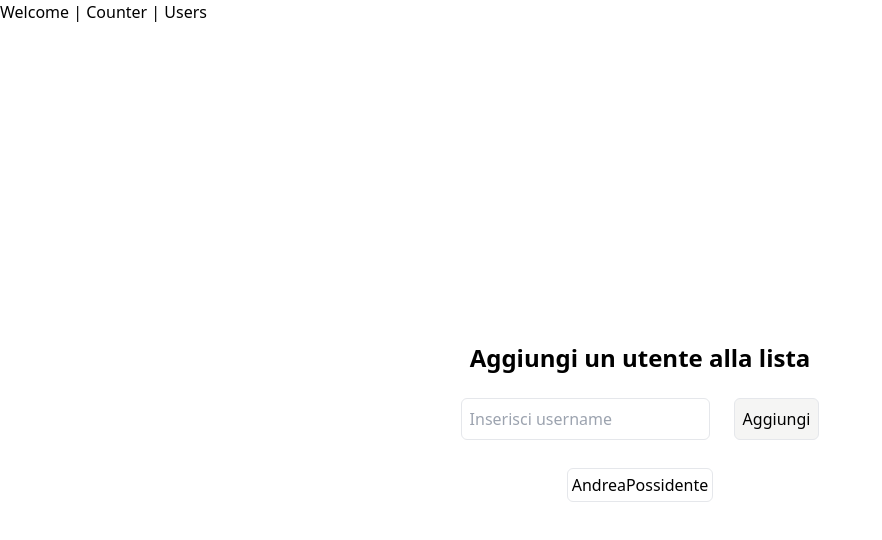
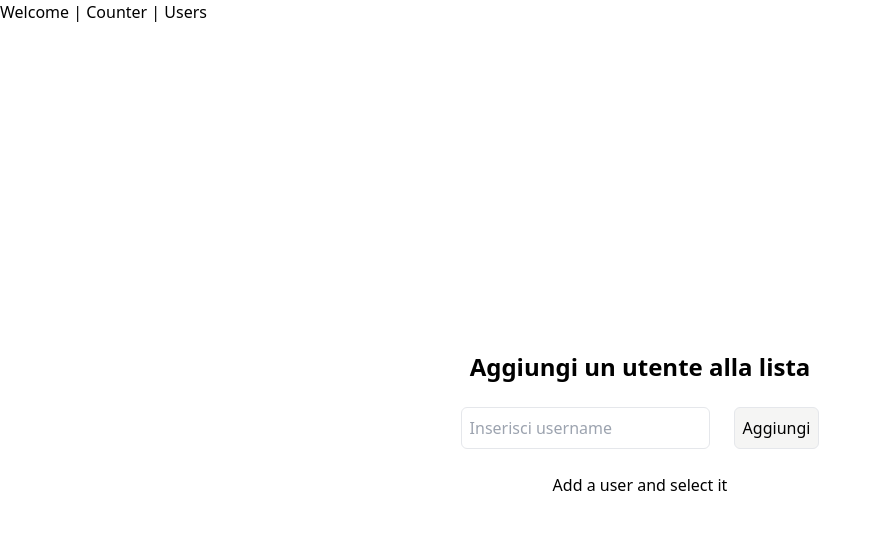
Before and after one commit to AndreaPossidente/develhope-react-exercises, a React (Create React App) app: page /users in a window 1280 px wide. Shown: the top 540 px of the page, without its empty margins (0-882 px from the left). Built offline with nearby package versions, Linux system fonts and the light colour scheme.

Commit message:
done exercise 66

```diff
--- a/src/App.js
+++ b/src/App.js
@@ -17,6 +17,7 @@
           element={<Counter initialValue={0} increment={1} interval={1000} />}
         />
         <Route path="/users" element={<GithubUserList />}>
+          <Route index element={<h2>Add a user and select it</h2>} />
           <Route path=":username" element={<ShowGithubUser />} />
         </Route>
         <Route path="*" element={<h2>Page not found</h2>} />
--- a/src/GithubUserList.js
+++ b/src/GithubUserList.js
@@ -2,7 +2,7 @@
 import { Link, Outlet } from "react-router-dom";
 
 export default function GithubUserList() {
-  const [usernames, setUsernames] = useState(["AndreaPossidente"]);
+  const [usernames, setUsernames] = useState([]);
 
   const handleAddUsername = (e) => {
     e.preventDefault();
@@ -28,7 +28,6 @@
             className="block p-1 m-1 border rounded-md"
             key={index + username}
           >
-            {" "}
             <Link to={`/users/${username}`}>{username}</Link>
           </li>
         ))}
```
